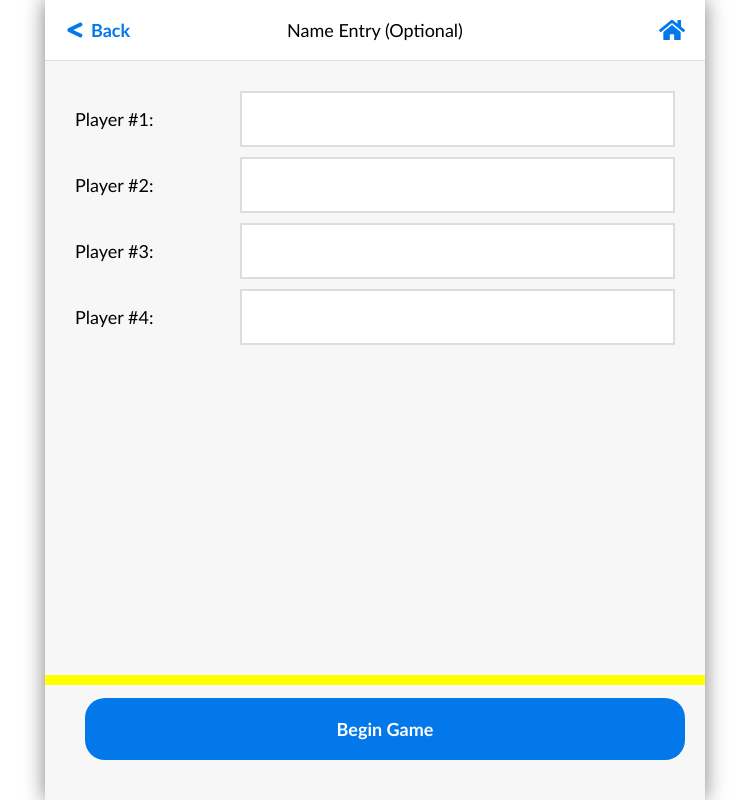
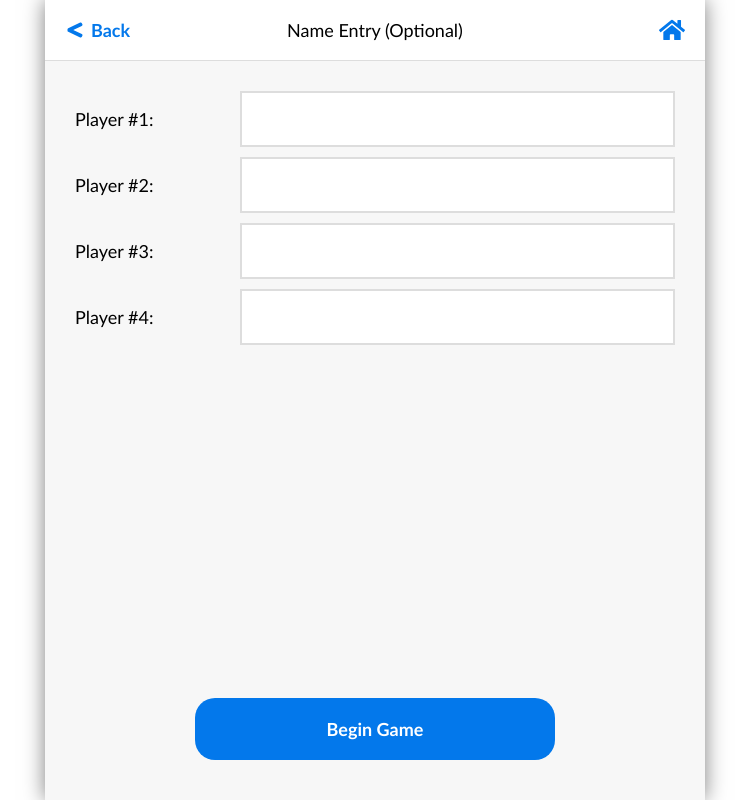
Before and after one commit to christianhalsell/app-street-sports-challenger, a React (Create React App) app: page /nameentry in a window 1280 px wide. Shown: the whole page, without its empty margins (265-1014 px from the left). Built offline with nearby package versions, Linux system fonts and the light colour scheme.

Commit message:
button styling adjustments

```diff
--- a/src/components/Button.module.css
+++ b/src/components/Button.module.css
@@ -10,5 +10,5 @@
   justify-content: center;
   margin: 10px;
   padding: 20px;
-  width: 100%;
+  width: 60%;
 }
--- a/src/pages/NameEntryPage.js
+++ b/src/pages/NameEntryPage.js
@@ -76,9 +76,8 @@ const NameEntryPage = () => {
         })}
       </Content>
 
-      <div style={{ backgroundColor: 'yellow', height: 10 }} />
       <Content position='bottom'>
-        <div className='button-wrapper'>
+        <div className={styles.buttonWrapper}>
           <Button
             onClick={() => {
               navigate('/rounds');
--- a/src/pages/NameEntryPage.module.css
+++ b/src/pages/NameEntryPage.module.css
@@ -24,3 +24,8 @@
   height: 3.125rem;
   width: 95%;
 }
+
+.buttonWrapper {
+  display: flex;
+  justify-content: center;
+}
```
